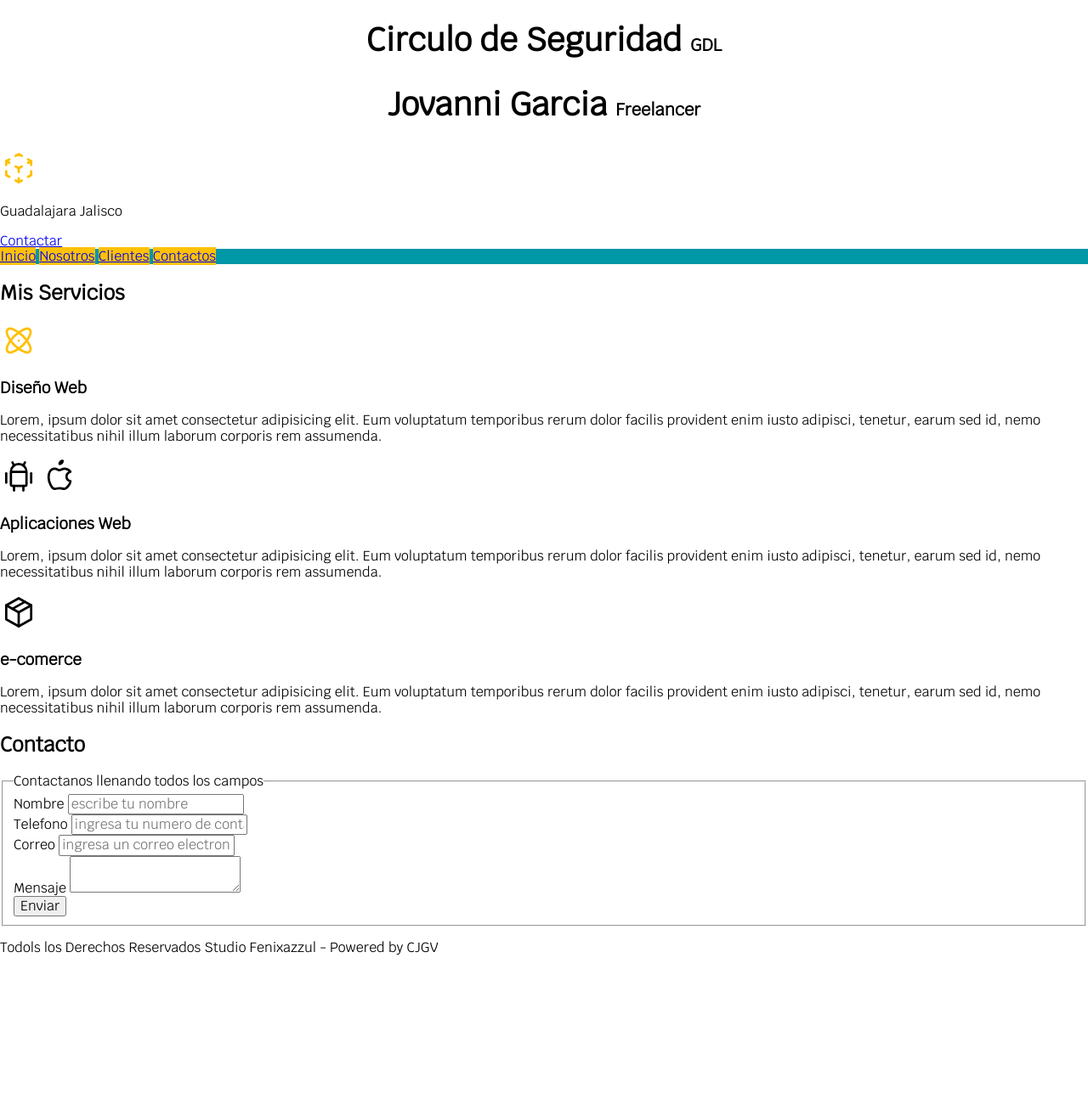
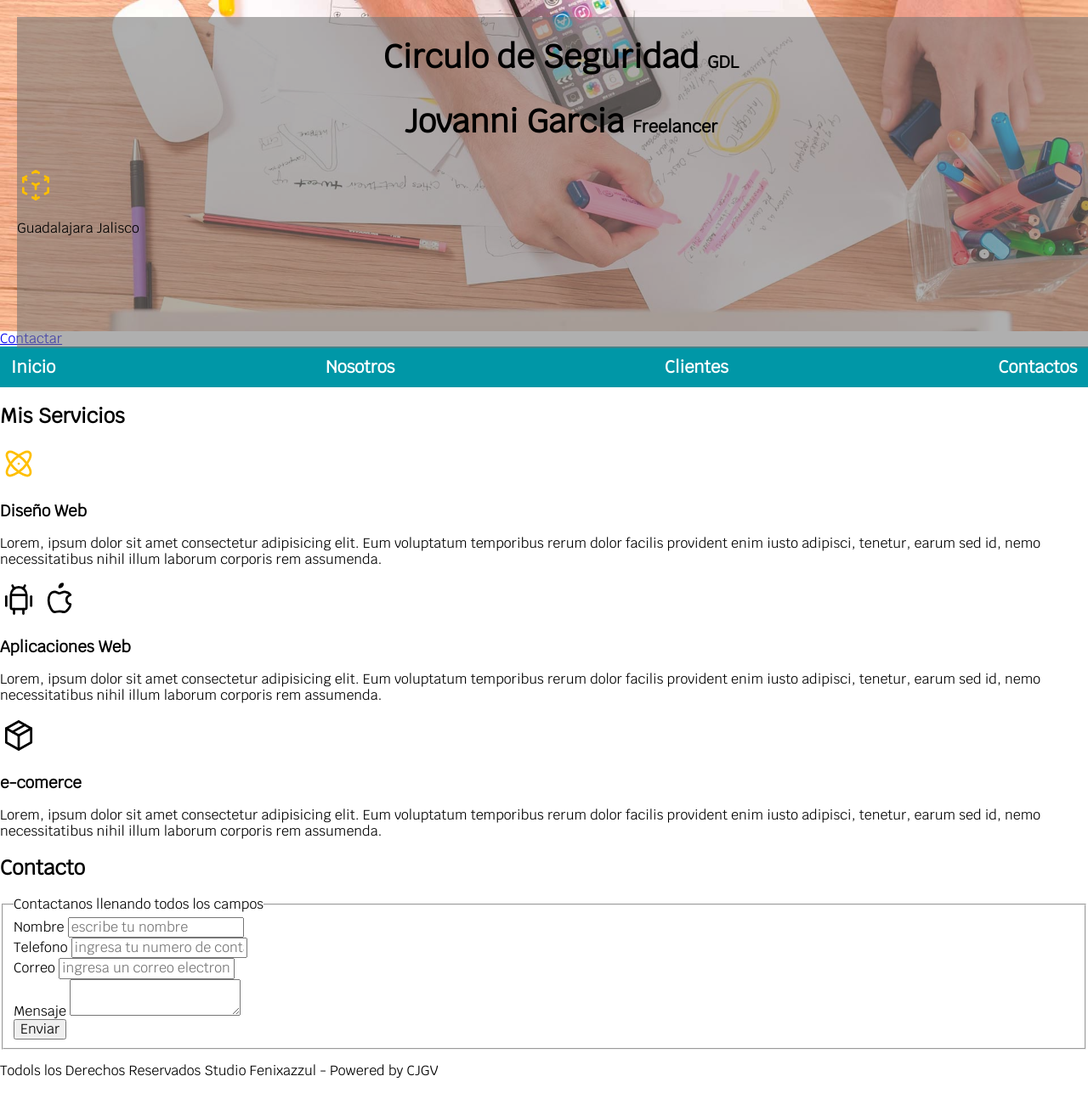
Before and after one commit to JovanniVilla/Studio-Fenixazzul-Cursos, a PHP site: page / in a window 1280 px wide; the page is wider, and only the part inside the window is pictured. Shown: that part at 85% size. Before the commit the page ends 1124 px from the top of that part, so only its background shows below. Run offline with PHP 8.4, Linux system fonts and the light colour scheme.

Commit message:
37 update

```diff
--- a/Security-Circle/css/styles.css
+++ b/Security-Circle/css/styles.css
@@ -4,14 +4,14 @@
     --negro:#000;
     --primario:#ffc107;
     --secundario:#0097a7;
-    --gris:#757575;
+    --gris:#75757593;
     --tipoLetras:'Krub', sans-serif;
 
 }
 /* Hack para utilizar los rems */
 html{
     font-size: 62.5%;
-}
+    }
 body{
     font-size: 16px;
     font-family: var(--tipoLetras);
@@ -26,7 +26,6 @@ body{
     font-size: 3.8rem;
     /* font-family: 'Lucida Sans', 'Lucida Sans Regular', 'Lucida Grande', 'Lucida Sans Unicode', Geneva, Verdana, sans-serif;
      */
-
 }
 
 .titulo span{
@@ -34,15 +33,62 @@ body{
 }
 
 .contenedor{
-    width: 160rem;
+    max-width: 160rem;
     margin: 0 auto;
 }
 
+
+/* Barra de Navegacion  */
 .nav-bg{
     background-color: var(--secundario);
 }
+.navegacionPrincipal{
+
+    display: flex;
+    flex-direction: column;
+    justify-content:space-between;
+    font-weight: 700;
+    align-items: center;
+}
+
+@media (min-width: 480px){
+    .navegacionPrincipal{
+    flex-direction: row;
+
+    }
+}
 
 .navegacionPrincipal a {
+    font-size: 2rem;
+    padding: 1.25rem;
+    color: var(--blanco);
+    text-decoration: none;
+}
+
+.navegacionPrincipal a:hover{
     background-color: var(--primario);
+    color:var(--negro);
+}
 
+@media(min-width: 480px){
+    body{
+
+    }
 }
+
+.hero{
+    background-image: url(../img/hero.jpg);
+    background-repeat: no-repeat;
+    background-size: cover;
+    height: 35rem;
+    padding: 2rem;
+    position: relative;
+}
+
+.contenido-hero{
+    position: absolute;
+    background-color:var(--gris);
+    width: 100%;
+    height: 100%;
+    padding: 0rem;
+}
--- a/Security-Circle/index.html
+++ b/Security-Circle/index.html
@@ -27,6 +27,8 @@
 
 
         <header>
+            <section class="hero">
+                <div class="contenido-hero">
                             <!--solo se debe utilizar un "h1"-->
                     <h1 class="titulo">Circulo de Seguridad <span>GDL</span> </h1>
 
@@ -48,6 +50,12 @@
                     </svg>
                     <p>Guadalajara Jalisco</p>
 
+                </div>
+
+            </section>
+
+
+
             <a href="#">Contactar</a>
         </header>
         <div class="nav-bg">
@@ -58,6 +66,8 @@
                 <a href="#">Contactos</a>
             </nav>
         </div>
+
+
 
         <main>
             <h2>Mis Servicios</h2>
```
Lines whose indentation alone changed are shown as unchanged.
